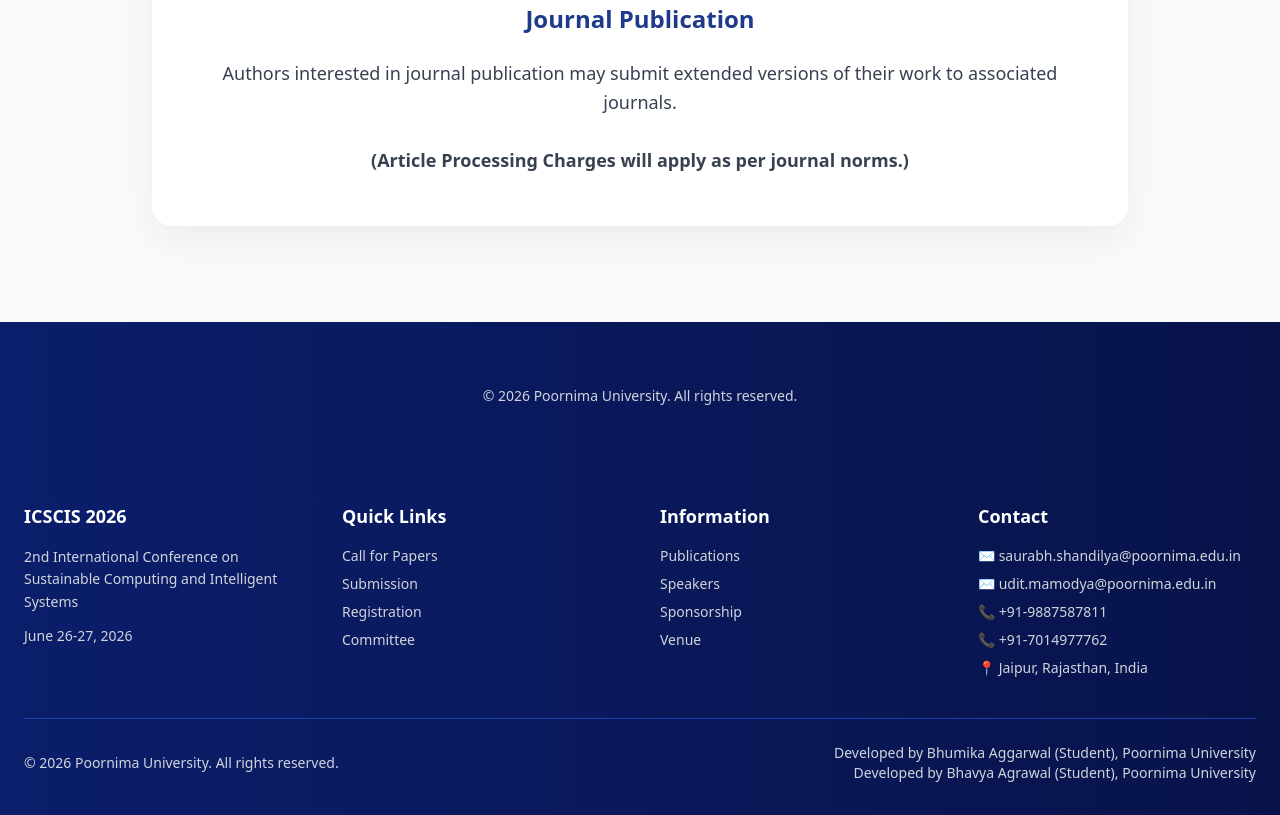
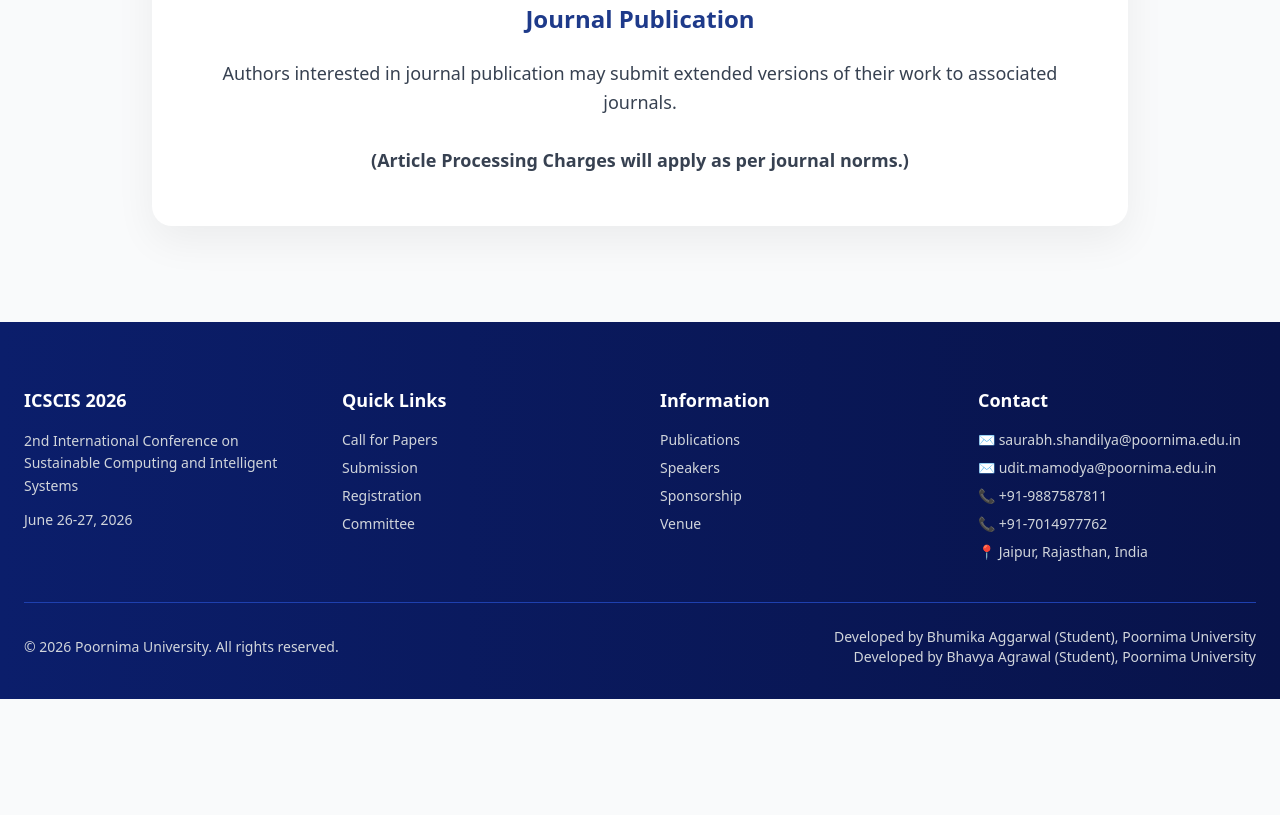
Before and after one commit to BhavyaAgrawa12/icscis-website, a website: page publications.html in a window 1280 px wide. Shown: the part 1276-2091 px from the top of the page. After the commit the page ends 1975 px from the top, so only its background shows below. Drawn offline with Linux system fonts and the light colour scheme.

Commit message:
Footer change

```diff
--- a/publications.html
+++ b/publications.html
@@ -185,13 +185,6 @@ body {
   </div>
 </section>
 
-<!-- ================= FOOTER ================= -->
-<footer class="bg-gradient-to-r from-[#0b1e6b] to-[#08134a] text-white pt-16 pb-8">
-  <div class="max-w-7xl mx-auto px-6 text-center text-sm text-gray-300">
-    © 2026 Poornima University. All rights reserved.
-  </div>
-</footer>
-
 <script>
 document.addEventListener("DOMContentLoaded", function () {
 
@@ -217,6 +210,7 @@ document.addEventListener("DOMContentLoaded", function () {
   sections.forEach(section => observer.observe(section));
 });
 </script>
+<!-- ================= FOOTER ================= -->
 <footer class="bg-gradient-to-r from-[#0b1e6b] to-[#08134a] text-white pt-16 pb-8">
   <div class="max-w-7xl mx-auto px-6">
 
```
